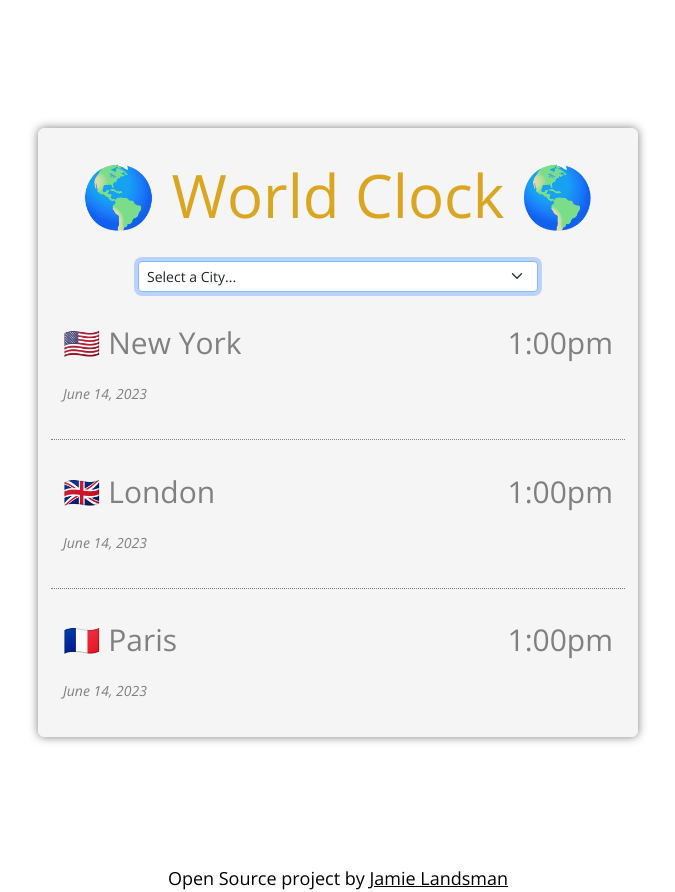
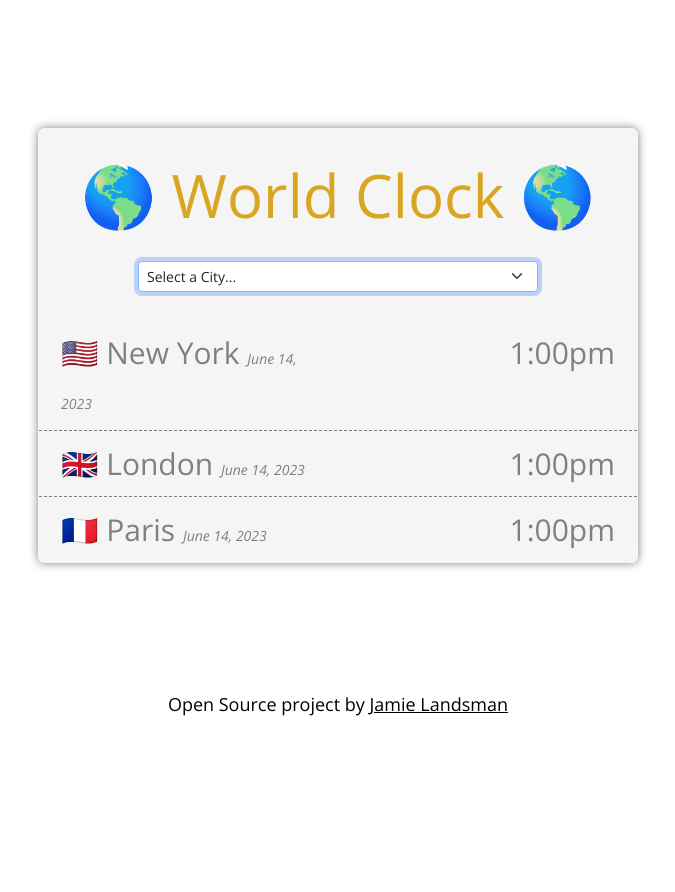
Before and after one commit to jamielandsman/World-clock, a plain HTML site: page index.html in a window 1280 px wide. Shown: the whole page, without its empty margins (302-977 px from the left). After the commit the page ends 800 px from the top, so only its background shows below. Drawn offline with nearby package versions, Linux system fonts and the light colour scheme.

Commit message:
updating CSS

```diff
--- a/index.html
+++ b/index.html
@@ -38,22 +38,22 @@
 
           <div class="row cityDisplay">
             <div class="col city">
-              🇺🇸 New York <br />
+              🇺🇸 New York
               <span class="date">June 14, 2023</span>
             </div>
             <div class="col time">1:00pm</div>
           </div>
-          <div class="rowHome"></div>
+
           <div class="row cityDisplay">
             <div class="col city">
-              🇬🇧 London <br /><span class="date">June 14, 2023</span>
+              🇬🇧 London <span class="date">June 14, 2023</span>
             </div>
             <div class="col time">1:00pm</div>
           </div>
-          <div class="rowHome"></div>
+
           <div class="row cityDisplay">
             <div class="col city">
-              🇫🇷 Paris <br />
+              🇫🇷 Paris
               <span class="date">June 14, 2023</span>
             </div>
             <div class="col time">1:00pm</div>
--- a/src/style.css
+++ b/src/style.css
@@ -20,11 +20,6 @@ h1 {
   text-align: center;
   color: goldenrod;
   margin: 5% auto;
-}
-
-.rowHome {
-  border-bottom: 1px dotted;
-  border-color: gray;
 }
 
 .search {
@@ -53,9 +48,16 @@ h1 {
 }
 
 .cityDisplay {
-  padding: 10px, auto, 10px, auto;
-  margin: 5% auto;
+  padding: 10px;
+  display: flex;
   color: gray;
+  border-bottom: 1px dashed;
+  border-color: gray;
+  justify-content: space-between;
+}
+
+.cityDisplay:last-child {
+  border: none;
 }
 
 .city {
```
